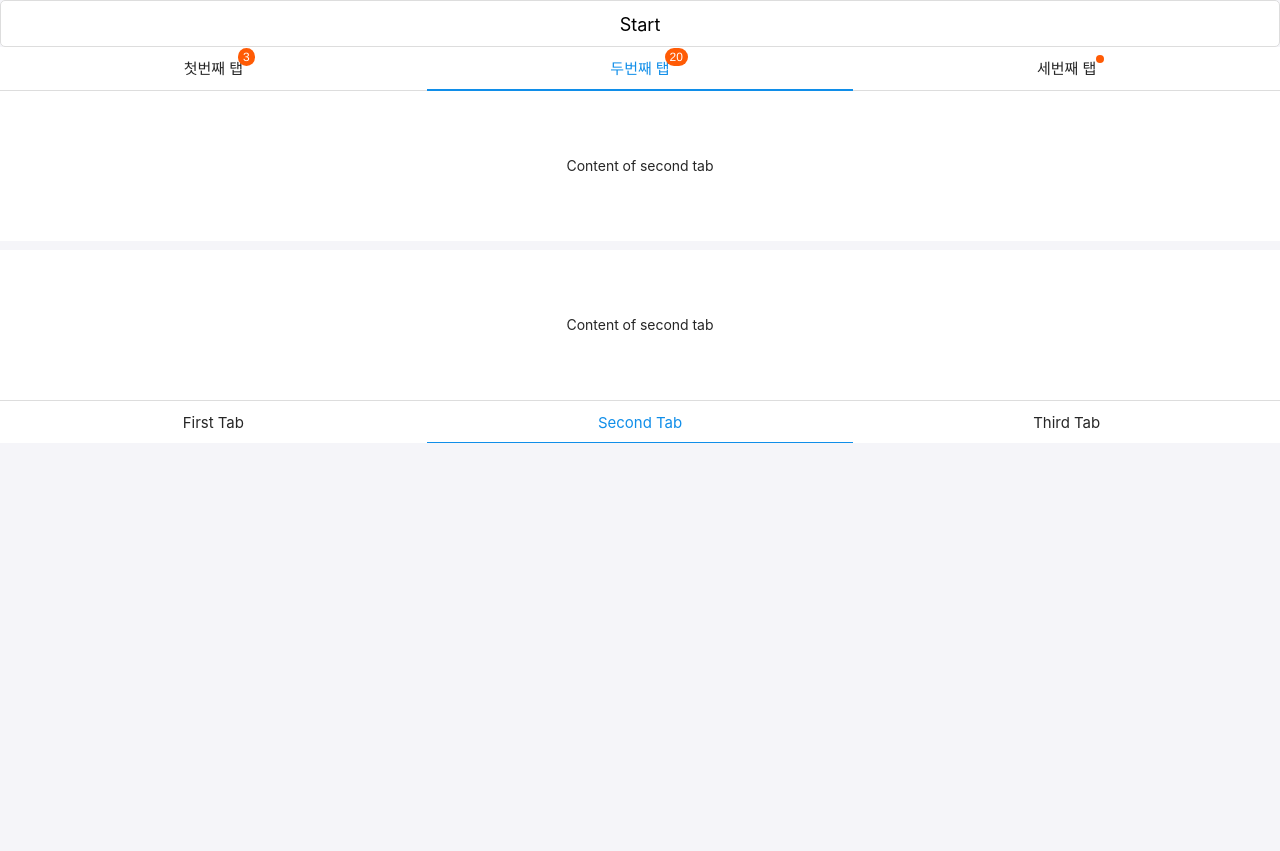
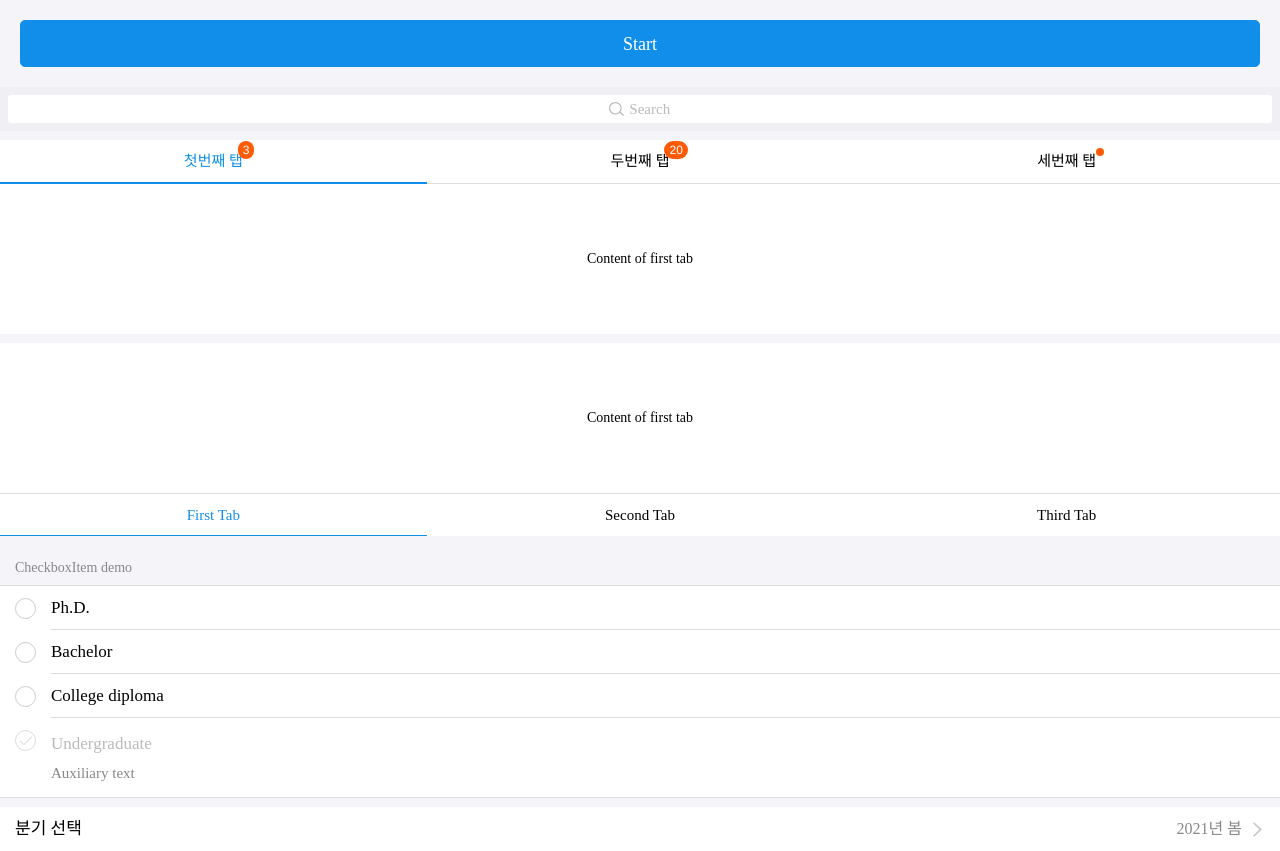
Before and after one commit to oksktank/web-app-test, a Next.js app: page / in a window 1280 px wide. Before the commit the page ends 800 px from the top, so only its background shows below. Built offline with nearby package versions, Linux system fonts and the light colour scheme.

Commit message:
add some components

```diff
--- a/package.json
+++ b/package.json
@@ -8,17 +8,12 @@
     "start": "next start"
   },
   "dependencies": {
-    "@babel/core": "^7.13.16",
-    "@babel/preset-env": "^7.13.15",
     "antd-mobile": "^2.3.4",
-    "babel-plugin-import": "^1.13.3",
     "next": "10.1.3",
     "react": "17.0.2",
     "react-dom": "17.0.2"
   },
   "devDependencies": {
-    "@babel/plugin-syntax-jsx": "^7.12.13",
-    "@babel/preset-react": "^7.13.13",
     "@types/react": "^17.0.3",
     "typescript": "^4.2.4"
   }
--- a/pages/index.tsx
+++ b/pages/index.tsx
@@ -1,9 +1,25 @@
 import Button from "antd-mobile/lib/button";
 import Head from "next/head";
 import React from "react";
-import { Badge, Tabs, Toast, WhiteSpace } from "antd-mobile";
+import {
+  Badge,
+  List,
+  SearchBar,
+  Tabs,
+  Toast,
+  WhiteSpace,
+  Checkbox,
+  Picker,
+} from "antd-mobile";
 import "antd-mobile/dist/antd-mobile.css";
+const CheckboxItem = Checkbox.CheckboxItem;
+const AgreeItem = Checkbox.AgreeItem;
 
+const data = [
+  { value: 0, label: "Ph.D." },
+  { value: 1, label: "Bachelor" },
+  { value: 2, label: "College diploma" },
+];
 const tabs = [
   { title: <Badge text={"3"}>첫번째 탭</Badge> },
   { title: <Badge text={"20"}>두번째 탭</Badge> },
@@ -26,15 +42,21 @@ export default function Home() {
 
       <div>
         <Button
+          style={{
+            margin: 20,
+          }}
+          type="primary"
           onClick={() => {
             Toast.info("This is a toast tips !!!", 1);
           }}
         >
           Start
         </Button>
+        <SearchBar placeholder="Search" maxLength={8} cancelText="취소" />
+        <WhiteSpace />
         <Tabs
           tabs={tabs}
-          initialPage={1}
+          initialPage={0}
           onChange={(tab, index) => {
             console.log("onChange", index, tab);
           }}
@@ -79,7 +101,7 @@ export default function Home() {
         <WhiteSpace />
         <Tabs
           tabs={tabs2}
-          initialPage={1}
+          initialPage={0}
           tabBarPosition="bottom"
           renderTab={(tab) => <span>{tab.title}</span>}
         >
@@ -118,7 +140,58 @@ export default function Home() {
           </div>
         </Tabs>
         <WhiteSpace />
+        <List renderHeader={() => "CheckboxItem demo"}>
+          {data.map((i) => (
+            <CheckboxItem key={i.value}>{i.label}</CheckboxItem>
+          ))}
+          <CheckboxItem
+            key="disabled"
+            data-seed="logId"
+            disabled
+            defaultChecked
+            multipleLine
+          >
+            Undergraduate<List.Item.Brief>Auxiliary text</List.Item.Brief>
+          </CheckboxItem>
+        </List>
+        <WhiteSpace />
+        <Picker
+          data={seasons}
+          title="분기 선택"
+          cascade={false}
+          extra="2021년 봄"
+          okText="확인"
+          dismissText="닫기"
+          // value={this.state.sValue}
+          // onChange={(v) => this.setState({ sValue: v })}
+          // onOk={(v) => this.setState({ sValue: v })}
+        >
+          <List.Item arrow="horizontal">분기 선택</List.Item>
+        </Picker>
       </div>
     </div>
   );
 }
+
+const seasons = [
+  [
+    {
+      label: "2020",
+      value: "2020",
+    },
+    {
+      label: "2021",
+      value: "2021",
+    },
+  ],
+  [
+    {
+      label: "봄",
+      value: "봄",
+    },
+    {
+      label: "여름",
+      value: "여름",
+    },
+  ],
+];
```
Also changed, not shown: 1 other file (tests, documents, lock files or other folders).
